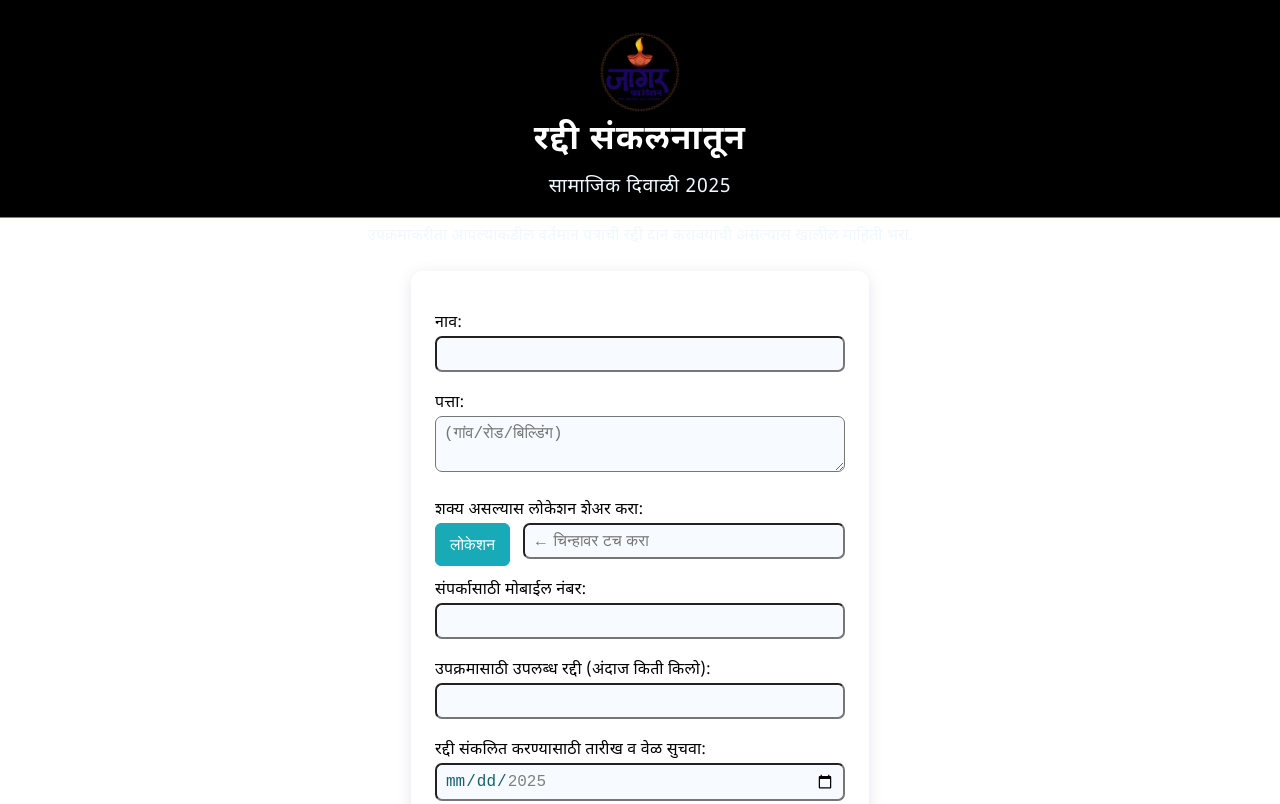
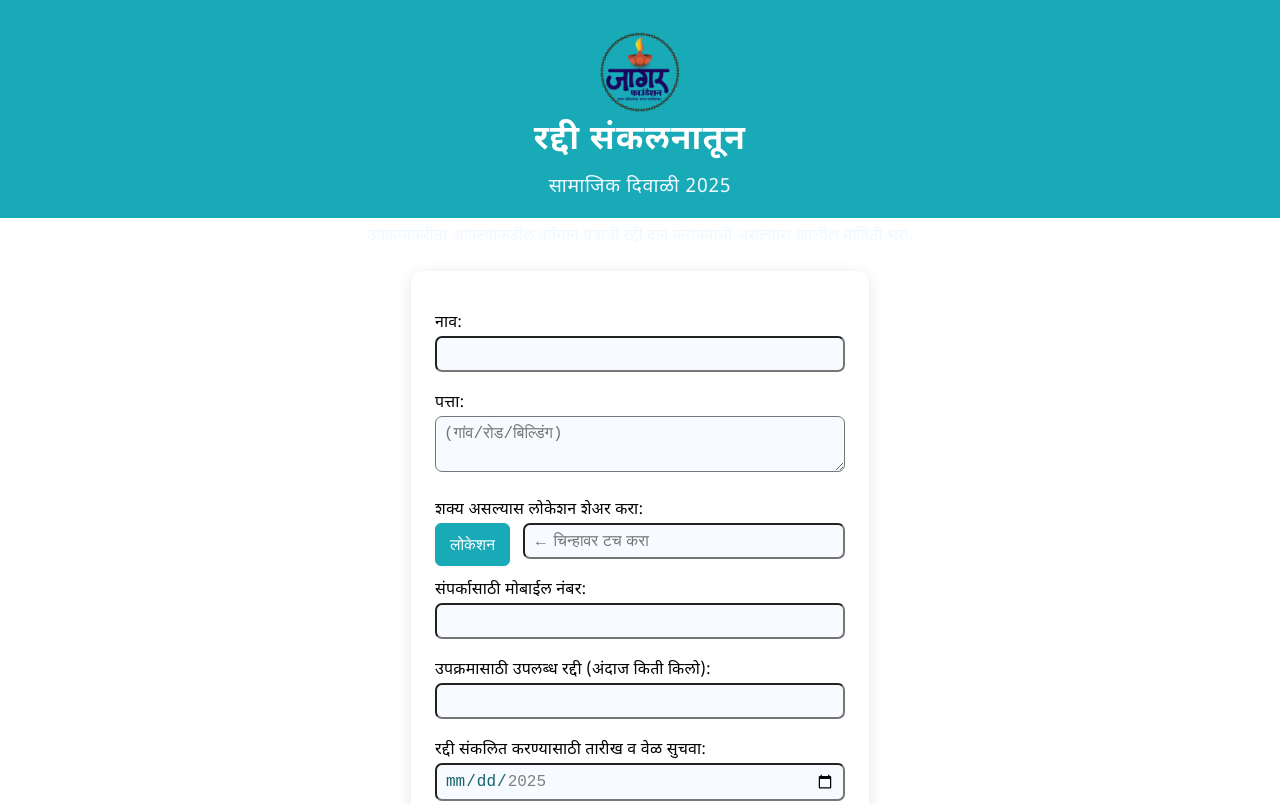
Before and after one commit to chedenandkumar/Samajik-Diwali, a website: page index.html in a window 1280 px wide. Shown: the top 804 px of the page. Drawn offline with Linux system fonts and the light colour scheme; no server answers.

Commit message:
Update index.html

```diff
--- a/index.html
+++ b/index.html
@@ -15,7 +15,7 @@
       margin: 0;
       padding: 32px 0 12px 0;
       text-align: center;
-      background: #000000;
+      background: #19aab8;
       border-bottom: 1.5px solid #19aab8;
     }
     header h1 {
```
